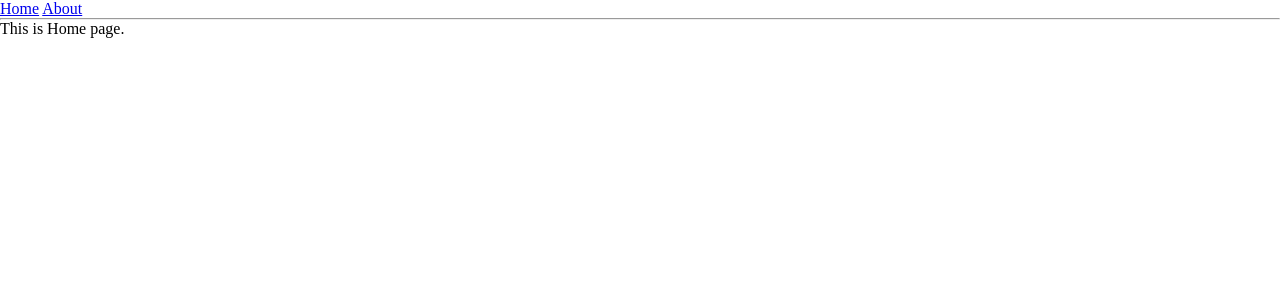
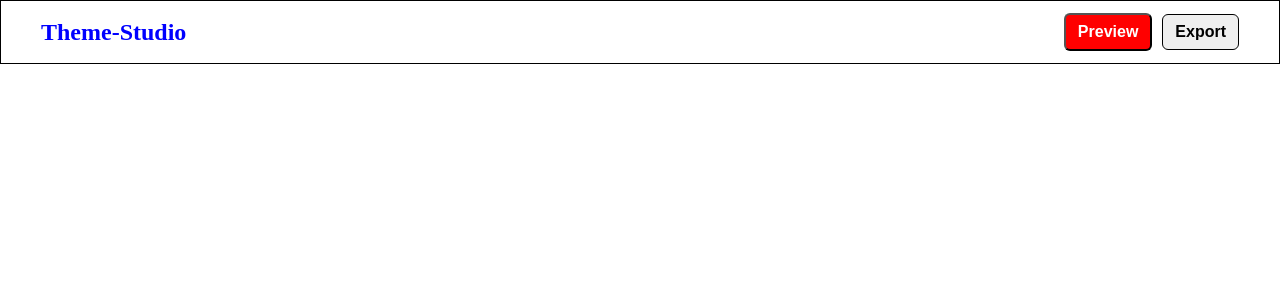
Before and after one commit to codekushall/Theme-Studio, a React (Vite) app: page / in a window 1280 px wide. Shown: the top 300 px of the page. Built offline with nearby package versions, Linux system fonts and the light colour scheme.

Commit message:
Theme studio UI

```diff
--- a/package.json
+++ b/package.json
@@ -13,7 +13,8 @@
     "@tanstack/react-router": "^1.168.3",
     "@tanstack/react-router-devtools": "^1.166.11",
     "react": "^19.2.4",
-    "react-dom": "^19.2.4"
+    "react-dom": "^19.2.4",
+    "styled-components": "^6.3.12"
   },
   "devDependencies": {
     "@eslint/js": "^9.39.4",
--- /dev/null
+++ b/src/components/layout/navbar/Navbar.styles.ts
@@ -0,0 +1,31 @@
+import styled from "styled-components";
+
+export const NavbarWrapper = styled.nav`
+   height: 64px;
+   width: 100%;
+   padding:0px 40px;
+   display: flex;
+   justify-content: space-between;
+   border: 1px solid;
+   align-items:center;
+`;
+export const HeadingOne = styled.h1`
+  color:blue;
+  font-weight:800;
+`;
+export const PreviewButton = styled.button`
+  padding: 8px 12px;
+  font-size:16px;
+  font-weight:800;
+  color: white;
+   background-color:red;
+   border-radius: 6px;
+`;
+export const ExportButton = styled.button`
+  padding: 8px 12px;
+  font-size: 16px;
+  font-weight: 800;
+  border: 1px solid;
+  margin: 0px 0px 0px 10px;
+  border-radius: 6px;
+`;
--- /dev/null
+++ b/src/components/layout/navbar/Navbar.tsx
@@ -0,0 +1,14 @@
+import { ExportButton, HeadingOne, NavbarWrapper, PreviewButton } from "./Navbar.styles";
+
+const Navbar: React.FC = () => {
+  return (
+    <NavbarWrapper>
+      <HeadingOne>Theme-Studio</HeadingOne>
+      <div>
+        <PreviewButton>Preview</PreviewButton>
+        <ExportButton>Export</ExportButton>
+      </div>
+    </NavbarWrapper>
+  );
+};
+export default Navbar;
--- a/src/routes/__root.tsx
+++ b/src/routes/__root.tsx
@@ -1,18 +1,11 @@
-import { createRootRoute, Link, Outlet } from "@tanstack/react-router";
+import { createRootRoute, Outlet } from "@tanstack/react-router";
 import { TanStackRouterDevtools } from "@tanstack/react-router-devtools";
+import Navbar from "../components/layout/navbar/Navbar";
 
 const RootLayout = () => (
   <>
-    <div className="p-2 flex gap-2">
-      <Link to="/" className="[&.active]:font-bold">
-        Home
-      </Link>{" "}
-      <Link to="/about" className="[&.active]:font-bold">
-        About
-      </Link>
-    </div>
-    <hr />
-    <Outlet />
+    <Navbar />
+    {/* <Outlet /> */}
     <TanStackRouterDevtools />
   </>
 );
```
Also changed, not shown: 1 other file (tests, documents, lock files or other folders).
